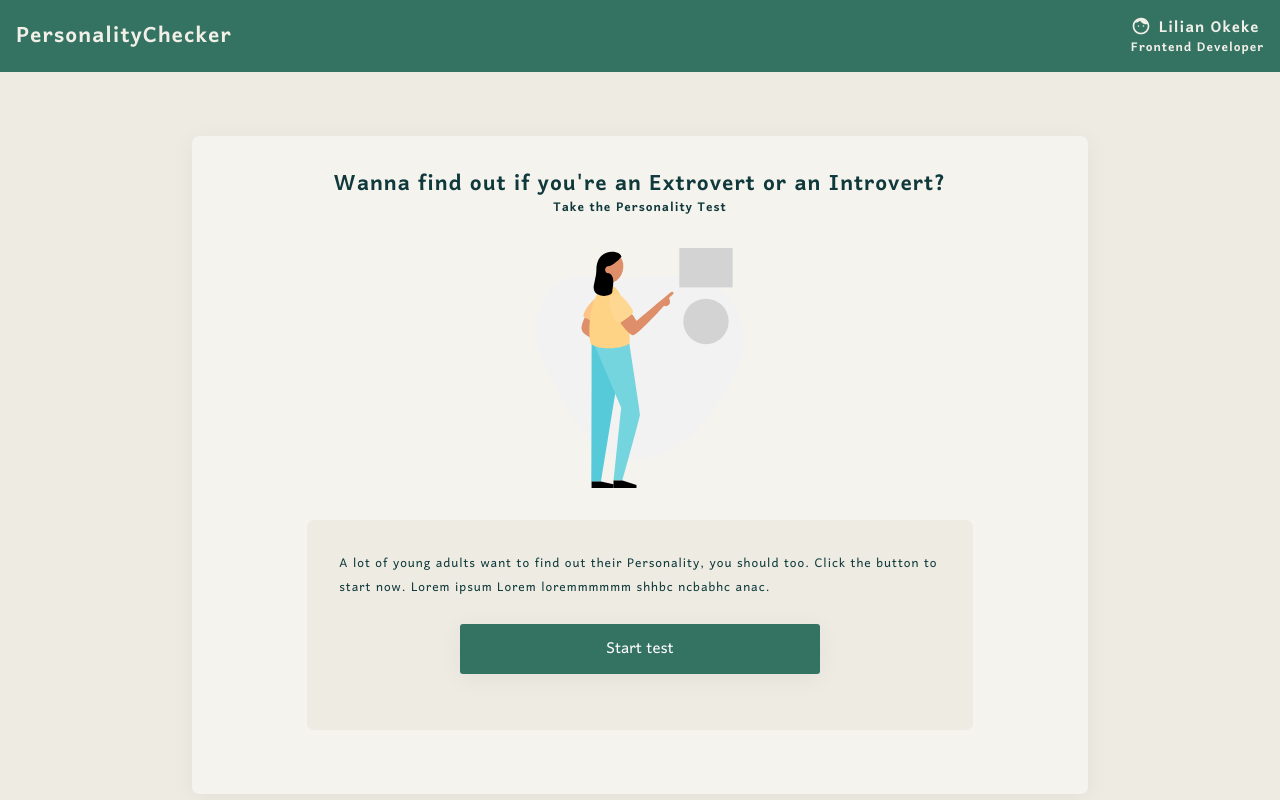
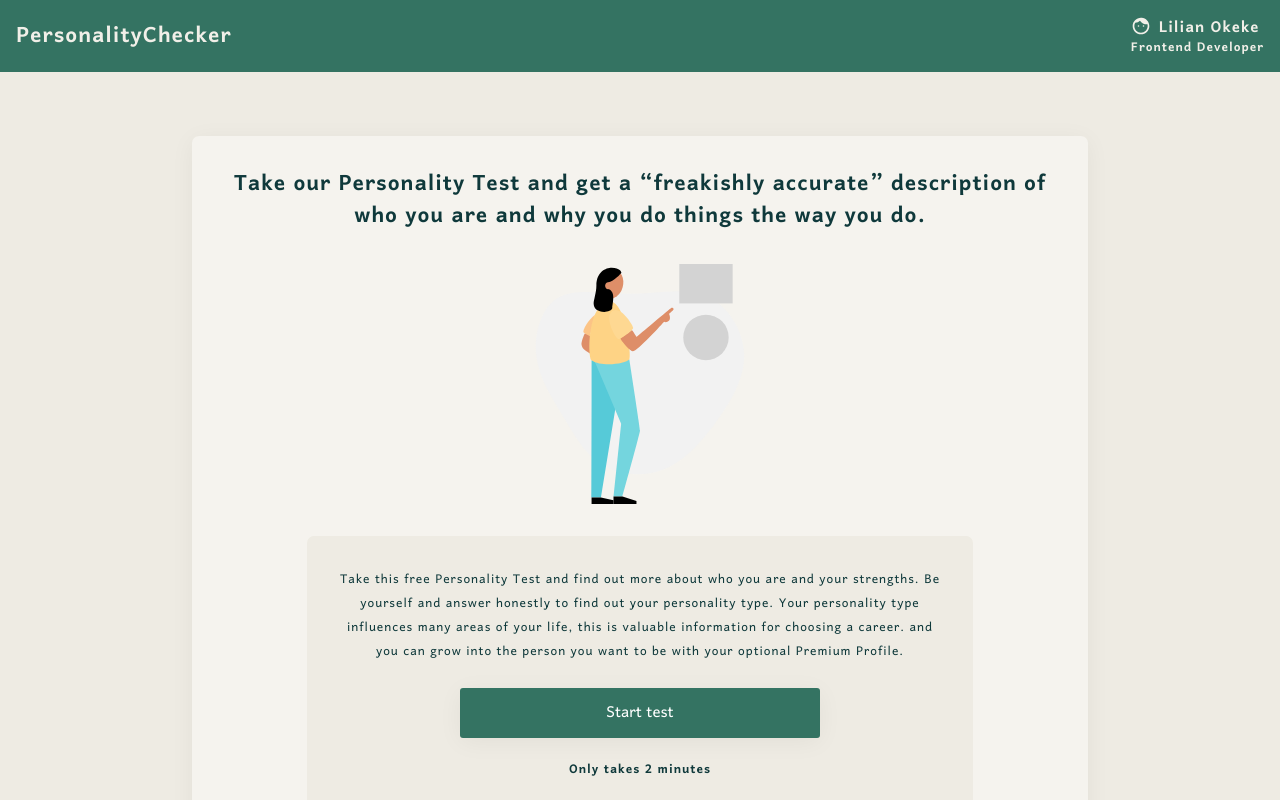
Before and after one commit to Lilianada/PersonalityCheckerApp, a React (Create React App) app: page / in a window 1280 px wide. Shown: the top 800 px of the page. Built offline with nearby package versions, Linux system fonts and the light colour scheme; a web font is replaced by a local one.

Commit message:
Result page done

```diff
--- a/package.json
+++ b/package.json
@@ -12,6 +12,7 @@
     "react-icons": "^4.3.1",
     "react-router-dom": "^6.3.0",
     "react-scripts": "5.0.0",
+    "react-toastify": "^8.2.0",
     "styled-components": "^5.3.5",
     "web-vitals": "^2.1.0"
   },
--- a/src/components/QuestionsAnswer/QAstyles.js
+++ b/src/components/QuestionsAnswer/QAstyles.js
@@ -33,7 +33,7 @@ export const Req = styled.p`
     color: var(--green-color);
 `
 
-export const Options = styled.form`
+export const Options = styled.div`
     width: 100%;
     padding: 1rem;
     background: var(--beige-10);
@@ -45,18 +45,20 @@ export const Options = styled.form`
     outline: none;
     font-family: var(--fontOne);
     font-size: var(--font--eighteen);
+    transition: ease-in-out .3s;
     cursor: pointer;
 
-    &:hover{
-        background: var(--beige-60);
+    &:hover, &:visited{
+        border: 1px solid var(--green-color);
     }
 
-    &:visited, :focus{
+    &:hover #num{
         background: var(--green-color);
+        color: var(--beige-10);
     }
 `
 
-export const Opt = styled.div`
+export const Num = styled.div`
     padding: .15rem .75rem;
     border-radius: 3px;
     font-weight: 600;
--- a/src/components/QuestionsAnswer/QtnAns.js
+++ b/src/components/QuestionsAnswer/QtnAns.js
@@ -1,5 +1,5 @@
 import React, { useState } from "react";
-import { Opt,
+import { Num,
     Options,
     QtnCount,
     Qtn,
@@ -12,6 +12,10 @@ import { Opt,
     ResultText
 } from './QAstyles.js';
 import questions from "./Questions.js";
+import image from "../../assets/049-choices-colour.svg"
+import { Link } from "react-router-dom";
+import { ToastContainer, toast } from 'react-toastify';
+import 'react-toastify/dist/ReactToastify.css';
 
 export default function QtnAnswer () {
     // Handles the visibility of the questions
@@ -32,9 +36,10 @@ export default function QtnAnswer () {
     }
 
     // Handle the Next button once clicked
+
     const handleClick = () => {
         if (currentOption === ""){
-            alert('Choose an option');
+            toast("Please kindly choose an option to proceed!");
             return
         }
         const nxtQuestion = currentQtn + 1;
@@ -65,7 +70,8 @@ export default function QtnAnswer () {
             {showResult ? (
                 <Result>
                     <ResultText>You are an {showResult}!</ResultText>
-                    <img src="https://n.foxdsgn.com/sterling-3/wp-content/uploads/2020/12/7-2.png" alt="Result" />
+                    <img src={image} alt="Result" style={{width: "18rem", margin: "2rem auto"}} />
+                    <Link to="/" style={{display: "grid"}}><Button>Go to home</Button></Link>
                 </Result>
                 )
                 :
@@ -79,7 +85,7 @@ export default function QtnAnswer () {
 
                             {questions[currentQtn].Options.map((options, idx) => (
                                 <Options key={idx} onClick={()=> handleOptions(options.correctAns)}>
-                                    <Opt>{options.opt}</Opt>
+                                    <Num id="num">{options.opt}</Num>
                                     <Ans>{options.ans}</Ans>
                                 </Options>
                             ))}
@@ -94,6 +100,7 @@ export default function QtnAnswer () {
                     ))}
                 </>
             )}
+             <ToastContainer />
         </>
     )
 }
--- a/src/pages/Home/HomeBody.js
+++ b/src/pages/Home/HomeBody.js
@@ -11,17 +11,19 @@ export default function HomeBody () {
     return (
         <>
             <Header>
-                <h2>Wanna find out if you're an Extrovert or an Introvert?</h2>
-                <h4>Take the Personality Test</h4>
+                <h2>Take our Personality Test and get a “freakishly accurate” description of who you are and why you do things the way you do.</h2>
+
             </Header>
             <img src={image} alt="Choice image" className="image"/>
             <InnerBody>
                 <p>
-                    A lot of young adults want to find out their Personality,
-                    you should too. Click the button to start now.
-                    Lorem ipsum Lorem loremmmmmm shhbc ncbabhc anac.
+                    Take this free Personality Test and find out more about who you are and your strengths.
+                    Be yourself and answer honestly to find out your personality type.
+                    Your personality type influences many areas of your life, this is valuable information for choosing a career.
+                    and you can grow into the person you want to be with your optional Premium Profile.
                 </p>
                 <Link to="/Test" style={{display: "grid"}}><Button>Start test</Button></Link>
+                <h4>Only takes 2 minutes</h4>
             </InnerBody>
 
         </>
--- a/src/pages/Home/HomeStyles.js
+++ b/src/pages/Home/HomeStyles.js
@@ -30,6 +30,7 @@ export const InnerBody = styled.div`
     margin: 0 auto 2rem;
     display: flex;
     flex-direction: column;
+    text-align: center;
 `
 
 export const Button = styled.button`
```
Also changed, not shown: 1 other file (tests, documents, lock files or other folders).
